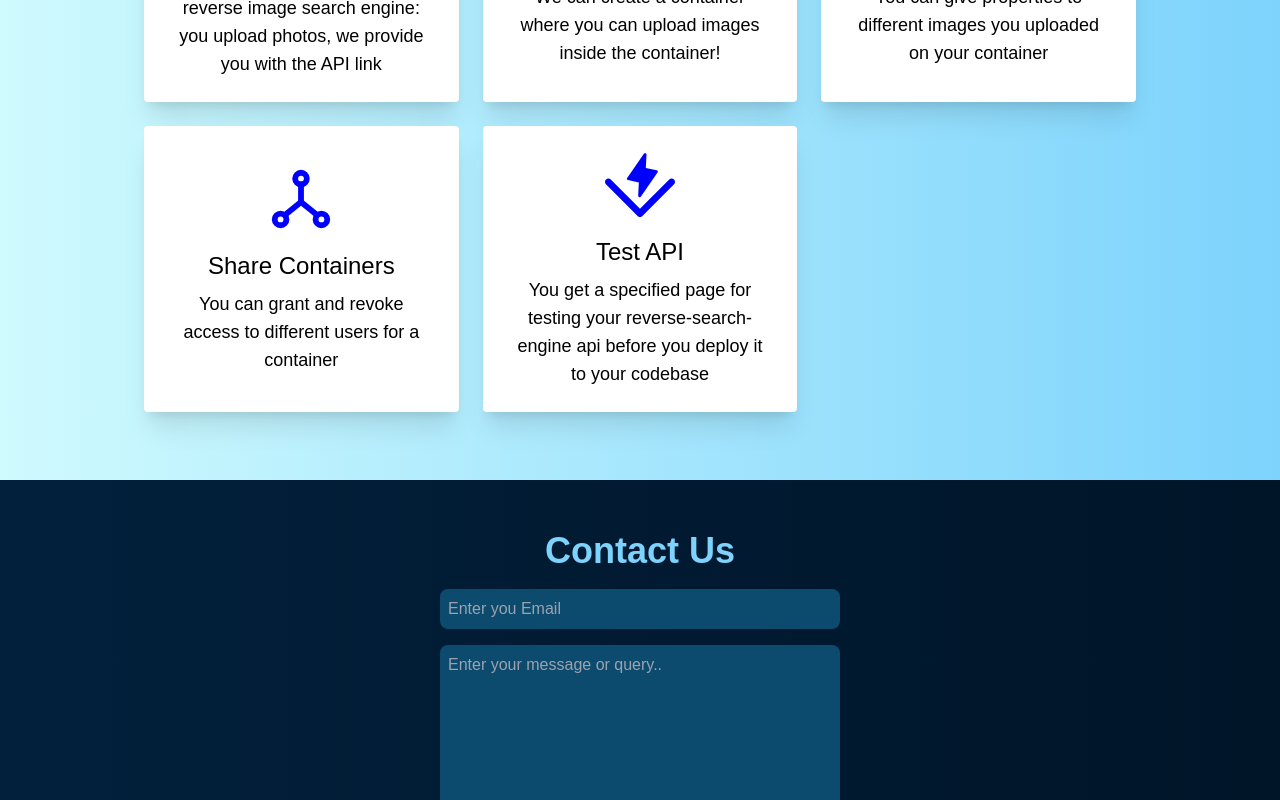
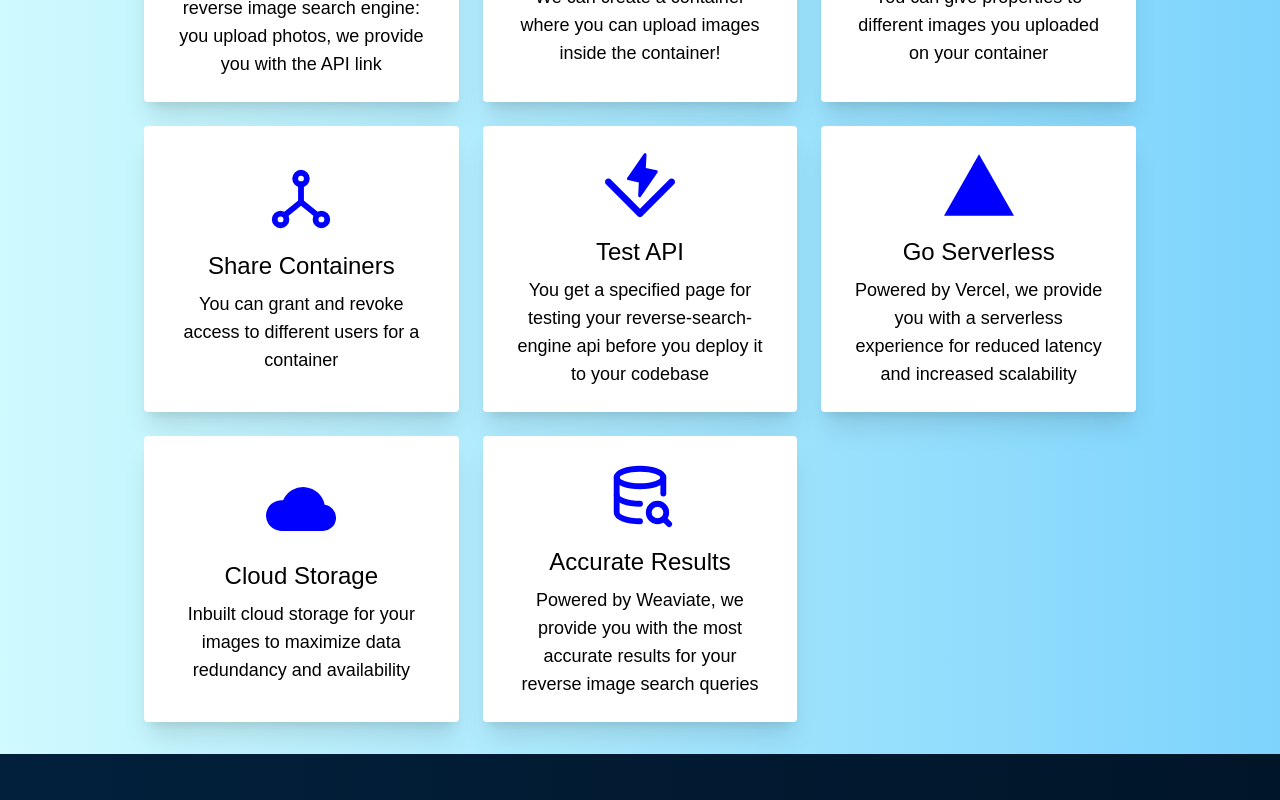
Before and after one commit to ryuusama09/Imgress, a React (Create React App) app: page /register in a window 1280 px wide. Shown: the part 1120-1920 px from the top of the page. Built offline with nearby package versions, Linux system fonts and the light colour scheme.

Commit message:
minor changes

```diff
--- a/src/pages/Register.jsx
+++ b/src/pages/Register.jsx
@@ -4,11 +4,12 @@ import logo from "../assets/logo.png";
 import { MdEmail, MdPassword, MdPerson } from "react-icons/md";
 import wallpaper from "../assets/wallpaper2.png";
 import { ToastContainer, toast } from "react-toastify";
-import { SiCreatereactapp } from "react-icons/si";
+import { SiCreatereactapp, SiVercel } from "react-icons/si";
 import { AiOutlineFileAdd } from "react-icons/ai";
-import { TbHierarchy } from "react-icons/tb";
+import { TbDatabaseSearch, TbHierarchy } from "react-icons/tb";
 import { SiVitest, SiCoronaengine } from "react-icons/si";
 import "react-toastify/dist/ReactToastify.css";
+import { BsCloudyFill } from "react-icons/bs";
 const Register = () => {
   const ref = useRef(null);
   const contactRef = useRef(null);
@@ -102,6 +103,24 @@ const Register = () => {
       name: "Test API",
       desc: "You get a specified page for testing your reverse-search-engine api before you deploy it to your codebase",
       Icon: () => <SiVitest size={70} color="blue" />,
+    },
+    {
+      id: 5,
+      name: "Go Serverless",
+      desc: "Powered by Vercel, we provide you with a serverless experience for reduced latency and increased scalability",
+      Icon: () => <SiVercel size={70} color="blue" />,
+    },
+    {
+      id: 6,
+      name: "Cloud Storage",
+      desc: "Inbuilt cloud storage for your images to maximize data redundancy and availability",
+      Icon: () => <BsCloudyFill size={70} color="blue" />,
+    },
+    {
+      id: 6,
+      name: "Accurate Results",
+      desc: "Powered by Weaviate, we provide you with the most accurate results for your reverse image search queries",
+      Icon: () => <TbDatabaseSearch size={70} color="blue" />,
     },
   ];
 
@@ -202,10 +221,10 @@ const Register = () => {
       </div>
       <div
         ref={ref}
-        className="px-36 py-6 bg-gradient-to-r from-cyan-100 to-sky-300 h-screen"
+        className="px-36 py-8 bg-gradient-to-r from-cyan-100 to-sky-300 min-h-screen"
       >
         <div>
-          <h1 className="text-center leading-tight mt-6 text-4xl font-semibold text-transparent bg-clip-text bg-gradient-to-r to-sky-800 from-sky-900">
+          <h1 className="text-center leading-tight mt-4 text-4xl font-semibold text-transparent bg-clip-text bg-gradient-to-r to-sky-800 from-sky-900">
             What is Imgress?
           </h1>
           <div className="grid grid-cols-3 gap-6 mt-12">
```
